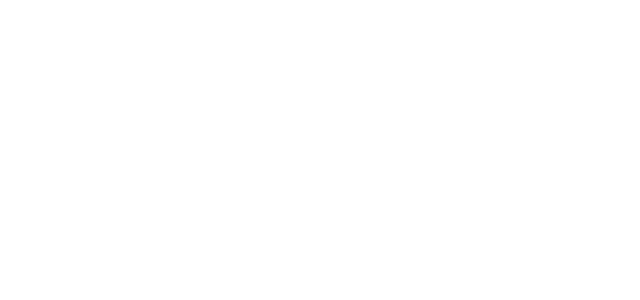
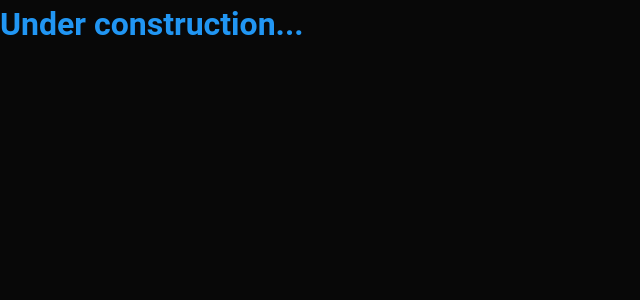
Before and after one commit to DaniilsFirgers/personal_website, a Vue app: page /resume in a window 1280 px wide. Before the commit this address had no page. Shown: the top 300 px of the page, without its empty margins (0-640 px from the left). Built offline with nearby package versions, Linux system fonts and the light colour scheme.

Commit message:
updated the project

```diff
--- a/src/components/HomeMainInfo.vue
+++ b/src/components/HomeMainInfo.vue
@@ -34,7 +34,7 @@ const planets = ref([
     planetRef: ref(),
   },
   {
-    url: "/",
+    url: "/projects",
     pageName: "Projects",
     planetColor: "#A9A9A9",
     shadowColor: "#D3CD65",
@@ -43,7 +43,7 @@ const planets = ref([
     planetRef: ref(),
   },
   {
-    url: "/",
+    url: "/resume",
     pageName: "Resume",
     planetColor: "#6F8FAF",
     shadowColor: "#6495ED",
--- /dev/null
+++ b/src/components/UnderConstruction.vue
@@ -0,0 +1,17 @@
+<template>
+  <div class="holder">
+    <h1 class="text-info">Under construction...</h1>
+  </div>
+</template>
+
+<style scoped>
+.holder {
+  height: 100vh;
+  width: 100vw;
+  background-color: rgb(8, 8, 8);
+}
+
+.text-info {
+  color: rgba(48, 46, 46, 0.9);
+}
+</style>
--- a/src/router/routes.ts
+++ b/src/router/routes.ts
@@ -11,6 +11,16 @@ const routes: Array<RouteRecordRaw> = [
     name: "About me",
     component: () => import("../views/About.vue"),
   },
+  {
+    path: "/projects",
+    name: "Projects",
+    component: () => import("../views/Projects.vue"),
+  },
+  {
+    path: "/resume",
+    name: "Resume",
+    component: () => import("../views/Resume.vue"),
+  },
 ];
 
 export default routes;
--- /dev/null
+++ b/src/views/Projects.vue
@@ -0,0 +1,7 @@
+<script lang="ts" setup>
+import UnderConstruction from "../components/UnderConstruction.vue";
+</script>
+
+<template>
+  <UnderConstruction />
+</template>
--- /dev/null
+++ b/src/views/Resume.vue
@@ -0,0 +1,7 @@
+<script lang="ts" setup>
+import UnderConstruction from "../components/UnderConstruction.vue";
+</script>
+
+<template>
+  <UnderConstruction />
+</template>
```
